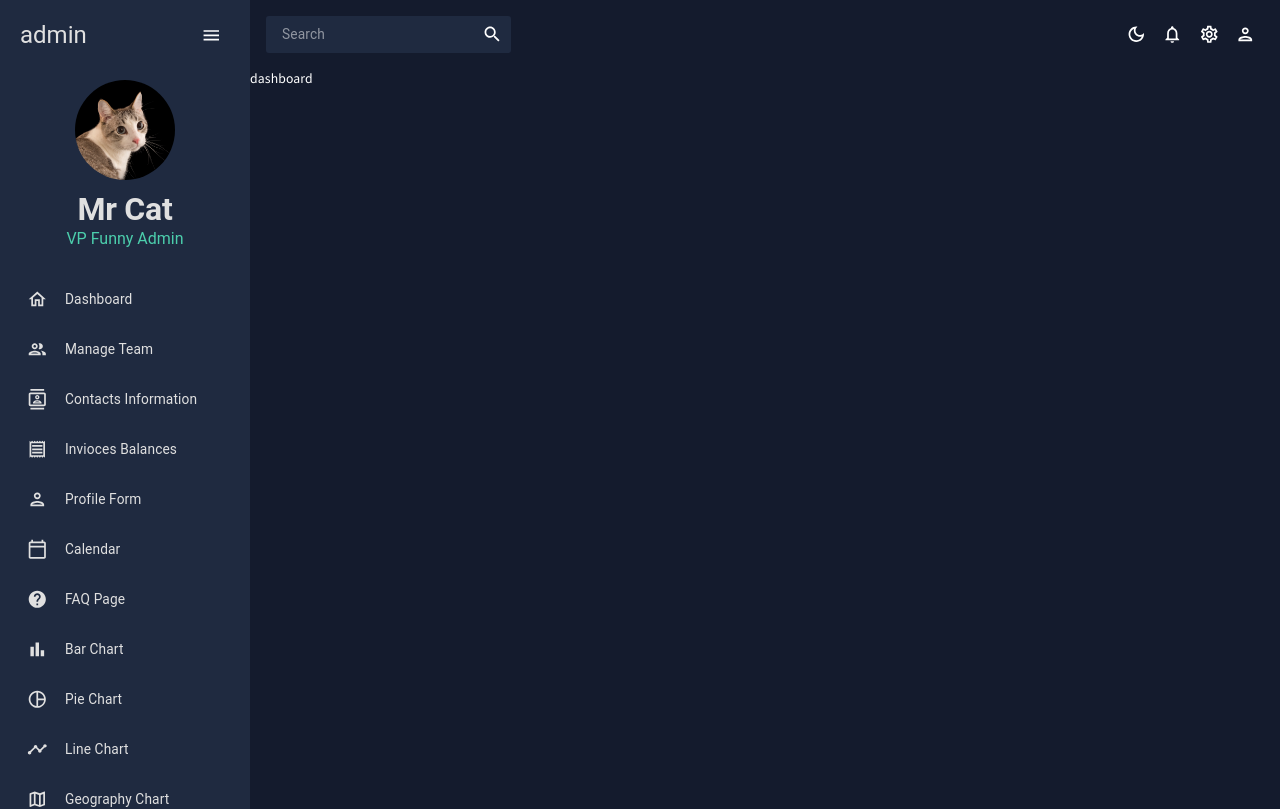
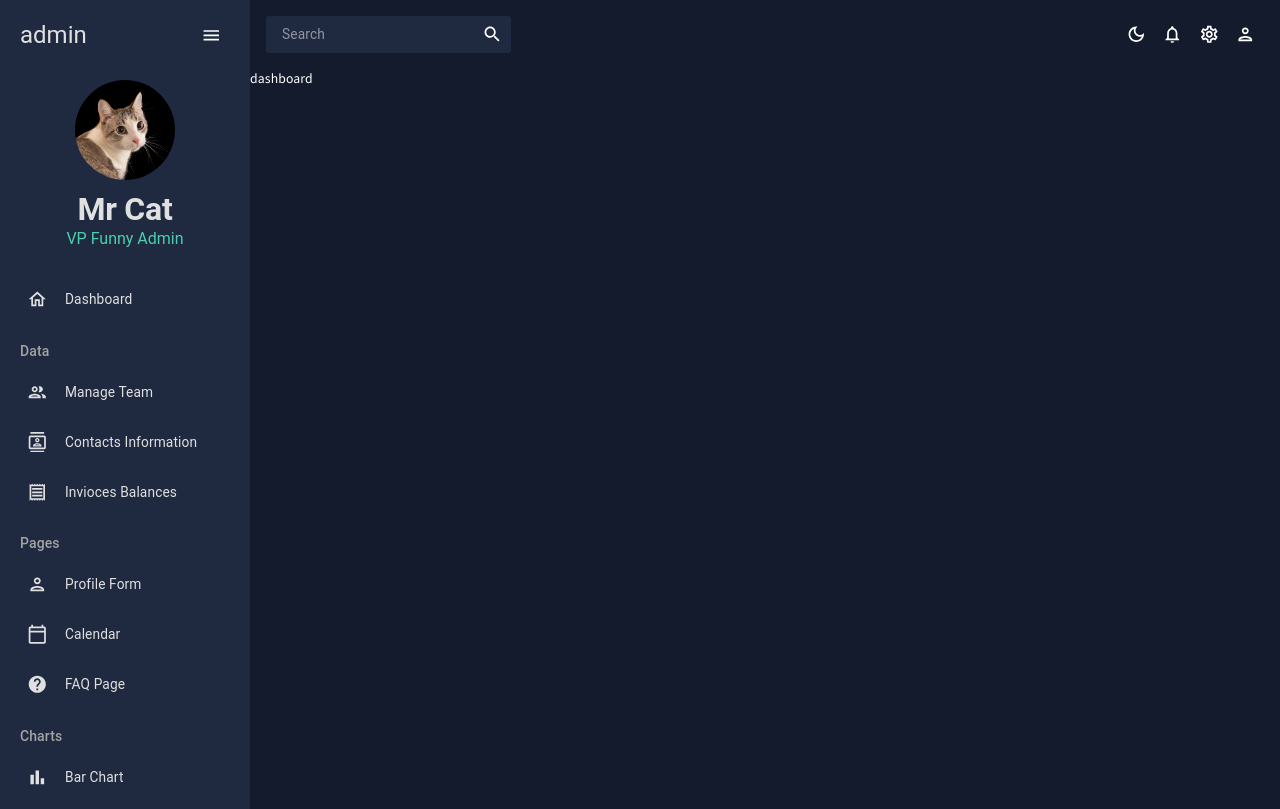
Before and after one commit to Ohleh/react-admin, a React (Create React App) app: page / in a window 1280 px wide. Shown: the top 809 px of the page. Built offline with nearby package versions, Linux system fonts and the light colour scheme.

Commit message:
add Typography:   Data Pages Charts

```diff
--- a/src/scenes/global/Sidebar.jsx
+++ b/src/scenes/global/Sidebar.jsx
@@ -135,6 +135,13 @@ const Sidebarr = () => {
               selected={selected}
               setSelected={setSelected}
             />
+            <Typography
+              variant="h6"
+              color={colors.grey[300]}
+              sx={{ m: "15px 0 5px 20px" }}
+            >
+              Data
+            </Typography>
             <Item
               title="Manage Team"
               to="/team"
@@ -156,6 +163,13 @@ const Sidebarr = () => {
               selected={selected}
               setSelected={setSelected}
             />
+            <Typography
+              variant="h6"
+              color={colors.grey[300]}
+              sx={{ m: "15px 0 5px 20px" }}
+            >
+              Pages
+            </Typography>
             <Item
               title="Profile Form"
               to="/form"
@@ -177,6 +191,13 @@ const Sidebarr = () => {
               selected={selected}
               setSelected={setSelected}
             />
+            <Typography
+              variant="h6"
+              color={colors.grey[300]}
+              sx={{ m: "15px 0 5px 20px" }}
+            >
+              Charts
+            </Typography>
             <Item
               title="Bar Chart"
               to="/bar"
```
